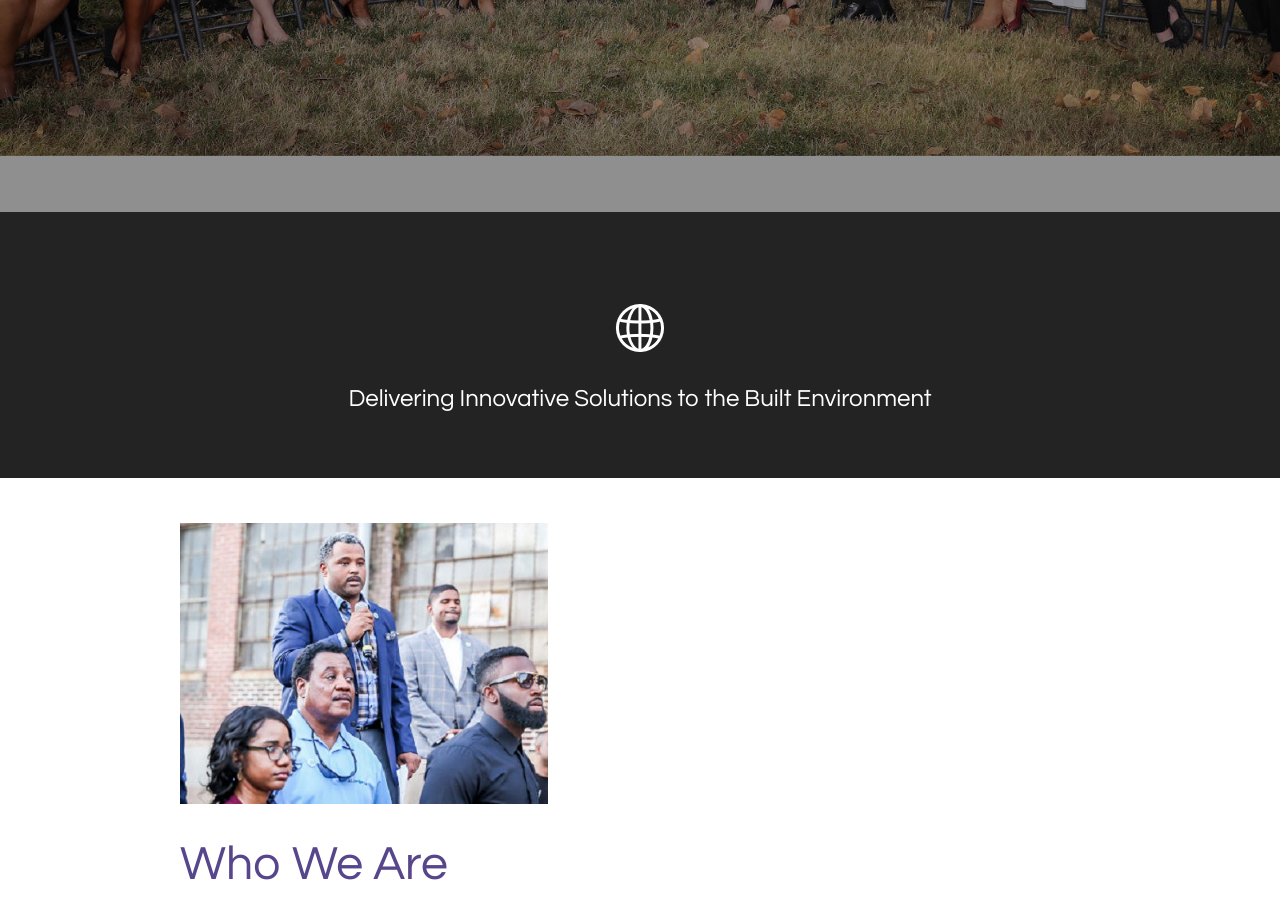
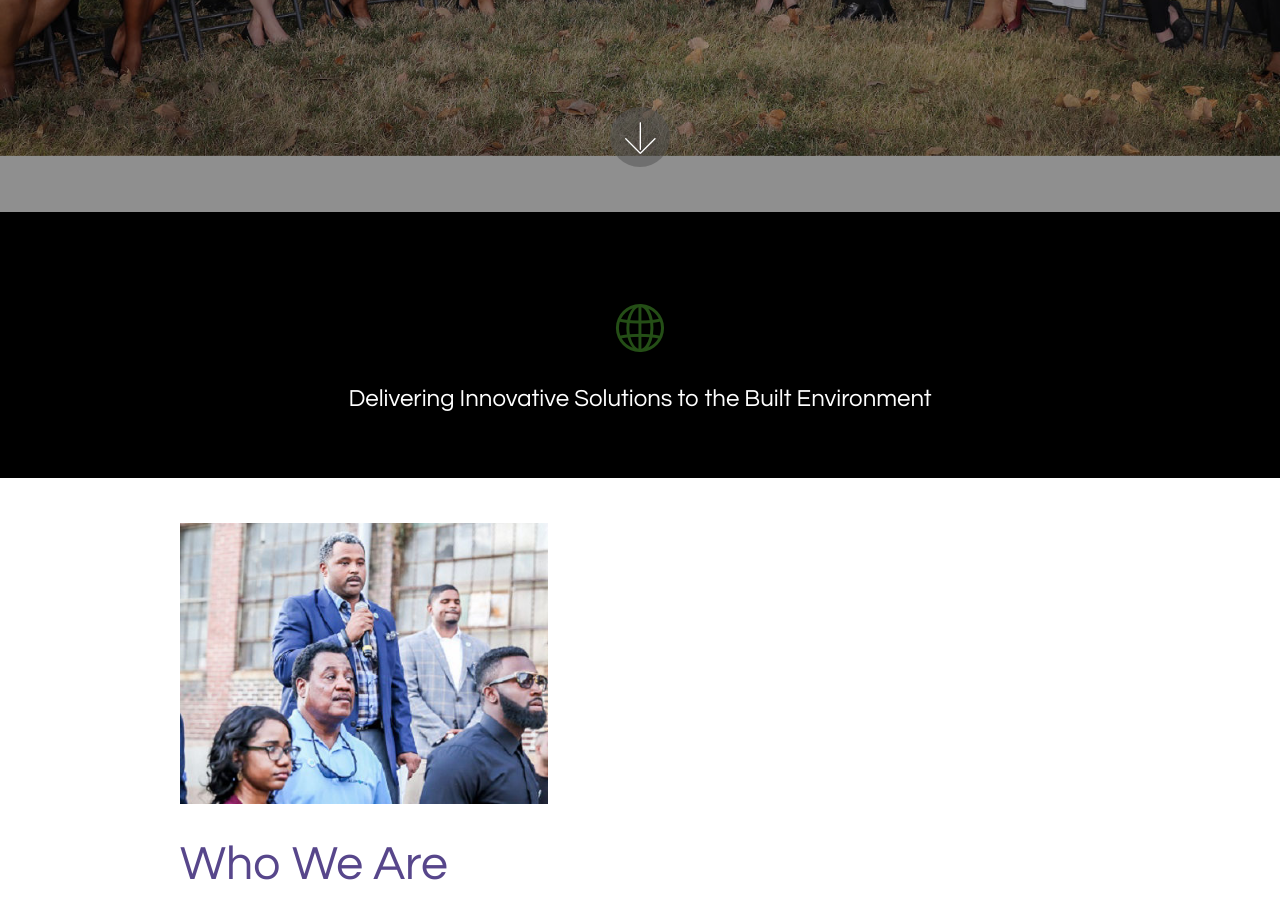
Before and after one commit to MelWms3000/AWPM_190501, a plain HTML site: page index.html in a window 1280 px wide. Shown: the part 728-1633 px from the top of the page. Drawn offline with Linux system fonts and the light colour scheme; files whose address does not match are found by name; a web font is replaced by a local one.

Commit message:
create github pages

```diff
--- a/assets/mobirise/css/mbr-additional.css
+++ b/assets/mobirise/css/mbr-additional.css
@@ -1833,7 +1833,7 @@ body {
 .cid-rphobgrKAT {
   padding-top: 60px;
   padding-bottom: 15px;
-  background-color: #232323;
+  background-color: #000000;
 }
 .cid-rphobgrKAT .mbr-text {
   color: #716c80;
@@ -1851,7 +1851,7 @@ body {
 }
 .cid-rphobgrKAT .mbr-iconfont {
   transition: all 0.3s;
-  color: #ffffff !important;
+  color: #244e16 !important;
   font-size: 3rem !important;
 }
 .cid-rphobgrKAT .card {
--- a/index.html
+++ b/index.html
@@ -94,7 +94,11 @@
             </div>
         </div>
     </div>
-
+    <div class="mbr-arrow hidden-sm-down" aria-hidden="true">
+        <a href="#next">
+            <i class="mbri-down mbr-iconfont"></i>
+        </a>
+    </div>
 </section>
 
 <section class="features1 cid-rphobgrKAT" id="features01-g">
@@ -413,7 +417,7 @@
 
                         <div class="card-text">
                             <h3 class="count count3 pt-3 pb-3 mbr-regular mbr-fonts-style display-2">
-                                8,000,010</h3>
+                                8000000</h3>
                             <h4 class="mbr-content-title title3 mbr-bold mbr-fonts-style display-5">Project Revenue</h4>
                             <p class="mbr-content-text pt-2 mbr-fonts-style display-7">
                                 Lorem ipsum dolor
```
Also changed, not shown: 2 other files.
